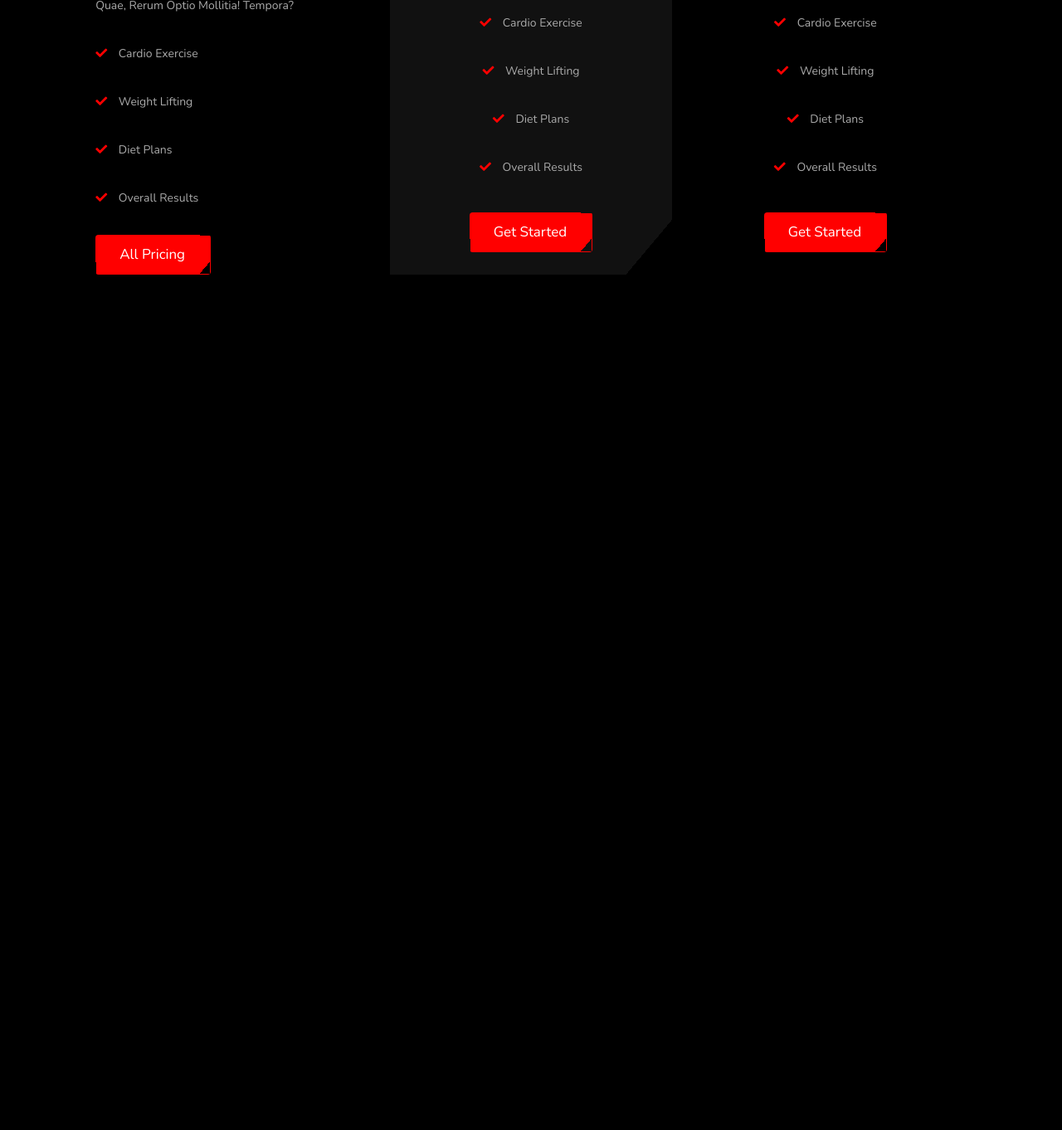
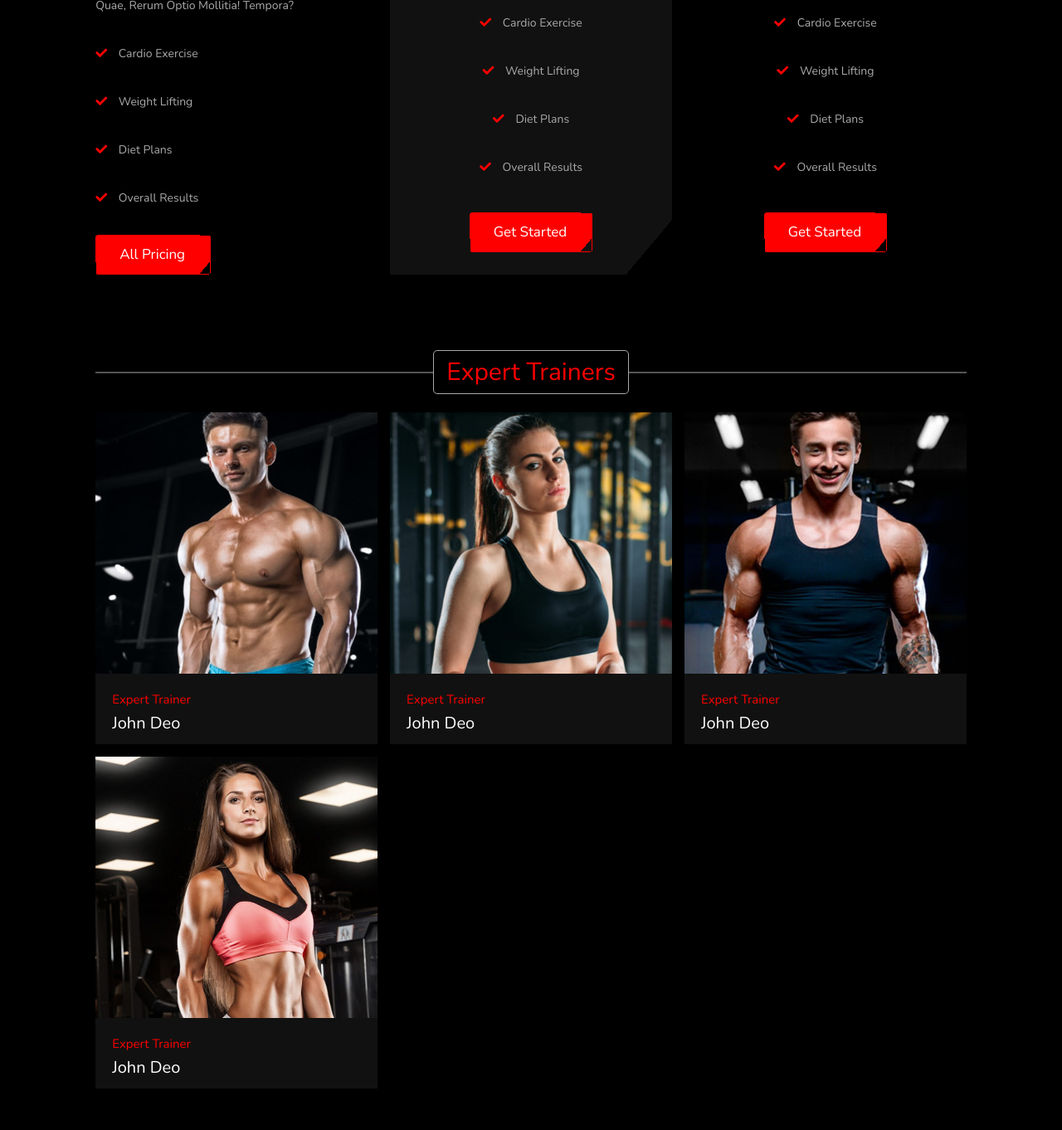
Before and after one commit to VIPIN-PASWAN/Tathastu-Twowaits, a plain HTML site: page index.html in a window 1280 px wide. Shown: the part 2413-3775 px from the top of the page at 83% size. Before the commit the page ends 2794 px from the top, so only its background shows below. Drawn offline with nearby package versions, Linux system fonts and the light colour scheme; a web font is replaced by a local one.

Commit message:
Added the trainers section along eith their css code.

```diff
--- a/css/style.css
+++ b/css/style.css
@@ -1,6 +1,6 @@
 @import url("https://fonts.googleapis.com/css2?family=Nunito:wght@200;300;400;600&display=swap");
 * {
-  font-family: 'Nunito', sans-serif;
+  font-family: "Nunito", sans-serif;
   margin: 0;
   padding: 0;
   -webkit-box-sizing: border-box;
@@ -9,8 +9,8 @@
   outline: none;
   border: none;
   text-transform: capitalize;
-  -webkit-transition: all .2s linear;
-  transition: all .2s linear;
+  -webkit-transition: all 0.2s linear;
+  transition: all 0.2s linear;
 }
 
 html {
@@ -47,13 +47,13 @@ section {
 }
 
 .heading::before {
-  content: '';
+  content: "";
   position: absolute;
   top: 50%;
   left: 0;
   -webkit-transform: translateY(-50%);
   transform: translateY(-50%);
-  height: .1rem;
+  height: 0.1rem;
   width: 100%;
   background: #aaa;
   z-index: -1;
@@ -63,9 +63,9 @@ section {
   font-size: 3rem;
   color: #f00;
   background: #000;
-  padding: .5rem 1.5rem;
+  padding: 0.5rem 1.5rem;
   border: 0.1rem solid #aaa;
-  border-radius: .5rem;
+  border-radius: 0.5rem;
 }
 
 .btn {
@@ -195,8 +195,9 @@ section {
   position: relative;
 }
 
-  .about .image::before, .about .image::after {
-    content: '';
+.about .image::before,
+.about .image::after {
+  content: "";
   position: absolute;
   z-index: -1;
   background: #f00;
@@ -233,7 +234,7 @@ section {
 .about .content .title {
   font-size: 4rem;
   color: #fff;
-    margin-top: .5rem;
+  margin-top: 0.5rem;
 }
 
 .about .content p {
@@ -269,11 +270,10 @@ section {
   color: #f00;
 }
 
-
 .features .box-container {
   display: -ms-grid;
   display: grid;
-  -ms-grid-columns: (minmax(32rem, 1fr))[auto-fit];
+  -ms-grid-columns: (minmax(32rem, 1fr)) [auto-fit];
   grid-template-columns: repeat(auto-fit, minmax(32rem, 1fr));
   gap: 1.5rem;
   gap: 0;
@@ -338,7 +338,7 @@ section {
 .pricing {
   display: -ms-grid;
   display: grid;
-  -ms-grid-columns: (minmax(32rem, 1fr))[auto-fit];
+  -ms-grid-columns: (minmax(32rem, 1fr)) [auto-fit];
   grid-template-columns: repeat(auto-fit, minmax(32rem, 1fr));
   gap: 1.5rem;
 }
@@ -350,7 +350,7 @@ section {
 
 .pricing .information h3 {
   font-size: 4rem;
-  padding-top: .5rem;
+  padding-top: 0.5rem;
   color: #fff;
 }
 
@@ -408,10 +408,81 @@ section {
   color: #f00;
 }
 
+.trainers .box-container {
+  display: -ms-grid;
+  display: grid;
+  -ms-grid-columns: (minmax(29rem, 1fr)) [auto-fit];
+  grid-template-columns: repeat(auto-fit, minmax(29rem, 1fr));
+  gap: 1.5rem;
+}
+
+.trainers .box-container .box {
+  height: 40rem;
+  overflow: hidden;
+  position: relative;
+}
+
+.trainers .box-container .box:hover .content {
+  -webkit-transform: translateY(0);
+  transform: translateY(0);
+}
+
+.trainers .box-container .box img {
+  height: 100%;
+  width: 100%;
+  -o-object-fit: cover;
+  object-fit: cover;
+}
+
+.trainers .box-container .box .content {
+  position: absolute;
+  bottom: 0;
+  left: 0;
+  right: 0;
+  background: #111;
+  padding: 2rem;
+  -webkit-transform: translateY(6.5rem);
+  transform: translateY(6.5rem);
+}
+
+.trainers .box-container .box .content span {
+  font-size: 1.5rem;
+  color: #f00;
+}
+
+.trainers .box-container .box .content h3 {
+  font-size: 2rem;
+  color: #fff;
+  padding-top: 0.5rem;
+}
+
+.trainers .box-container .box .content .share {
+  padding-top: 2rem;
+  margin-top: 1.5rem;
+  border-top: 0.1rem solid #aaa;
+}
+
+.trainers .box-container .box .content .share a {
+  font-size: 2rem;
+  color: #fff;
+  margin-right: 1.5rem;
+}
+
+.trainers .box-container .box .content .share a:hover {
+  color: #f00;
+}
 
 .banner {
-    background: -webkit-gradient(linear, left top, left bottom, from(rgba(0, 0, 0, 0.7)), to(rgba(0, 0, 0, 0.7))), url(../images/banner-bg.jpg) no-repeat;
-    background: linear-gradient(rgba(0, 0, 0, 0.7), rgba(0, 0, 0, 0.7)), url(../images/banner-bg.jpg) no-repeat;
+  background: -webkit-gradient(
+      linear,
+      left top,
+      left bottom,
+      from(rgba(0, 0, 0, 0.7)),
+      to(rgba(0, 0, 0, 0.7))
+    ),
+    url(../images/banner-bg.jpg) no-repeat;
+  background: linear-gradient(rgba(0, 0, 0, 0.7), rgba(0, 0, 0, 0.7)),
+    url(../images/banner-bg.jpg) no-repeat;
   background-size: cover;
   background-position: center;
   background-attachment: fixed;
--- a/index.html
+++ b/index.html
@@ -267,6 +267,71 @@
     </div>
   </section>
 
+  <!-- trainers section starts  -->
+
+  <section class="trainers" id="trainers">
+    <h1 class="heading"><span>expert trainers</span></h1>
+
+    <div class="box-container">
+      <div class="box">
+        <img src="images/trainer-1.jpg" alt="" />
+        <div class="content">
+          <span>expert trainer</span>
+          <h3>john deo</h3>
+          <div class="share">
+            <a href="#" class="fab fa-facebook-f"></a>
+            <a href="#" class="fab fa-twitter"></a>
+            <a href="#" class="fab fa-pinterest"></a>
+            <a href="#" class="fab fa-linkedin"></a>
+          </div>
+        </div>
+      </div>
+
+      <div class="box">
+        <img src="images/trainer-2.jpg" alt="" />
+        <div class="content">
+          <span>expert trainer</span>
+          <h3>john deo</h3>
+          <div class="share">
+            <a href="#" class="fab fa-facebook-f"></a>
+            <a href="#" class="fab fa-twitter"></a>
+            <a href="#" class="fab fa-pinterest"></a>
+            <a href="#" class="fab fa-linkedin"></a>
+          </div>
+        </div>
+      </div>
+
+      <div class="box">
+        <img src="images/trainer-3.jpg" alt="" />
+        <div class="content">
+          <span>expert trainer</span>
+          <h3>john deo</h3>
+          <div class="share">
+            <a href="#" class="fab fa-facebook-f"></a>
+            <a href="#" class="fab fa-twitter"></a>
+            <a href="#" class="fab fa-pinterest"></a>
+            <a href="#" class="fab fa-linkedin"></a>
+          </div>
+        </div>
+      </div>
+
+      <div class="box">
+        <img src="images/trainer-4.jpg" alt="" />
+        <div class="content">
+          <span>expert trainer</span>
+          <h3>john deo</h3>
+          <div class="share">
+            <a href="#" class="fab fa-facebook-f"></a>
+            <a href="#" class="fab fa-twitter"></a>
+            <a href="#" class="fab fa-pinterest"></a>
+            <a href="#" class="fab fa-linkedin"></a>
+          </div>
+        </div>
+      </div>
+    </div>
+  </section>
+
+
 
   <script src="https://cdn.jsdelivr.net/npm/bootstrap@5.2.0/dist/js/bootstrap.bundle.min.js"
     integrity="sha384-A3rJD856KowSb7dwlZdYEkO39Gagi7vIsF0jrRAoQmDKKtQBHUuLZ9AsSv4jD4Xa"
```
Lines whose indentation alone changed are shown as unchanged.
